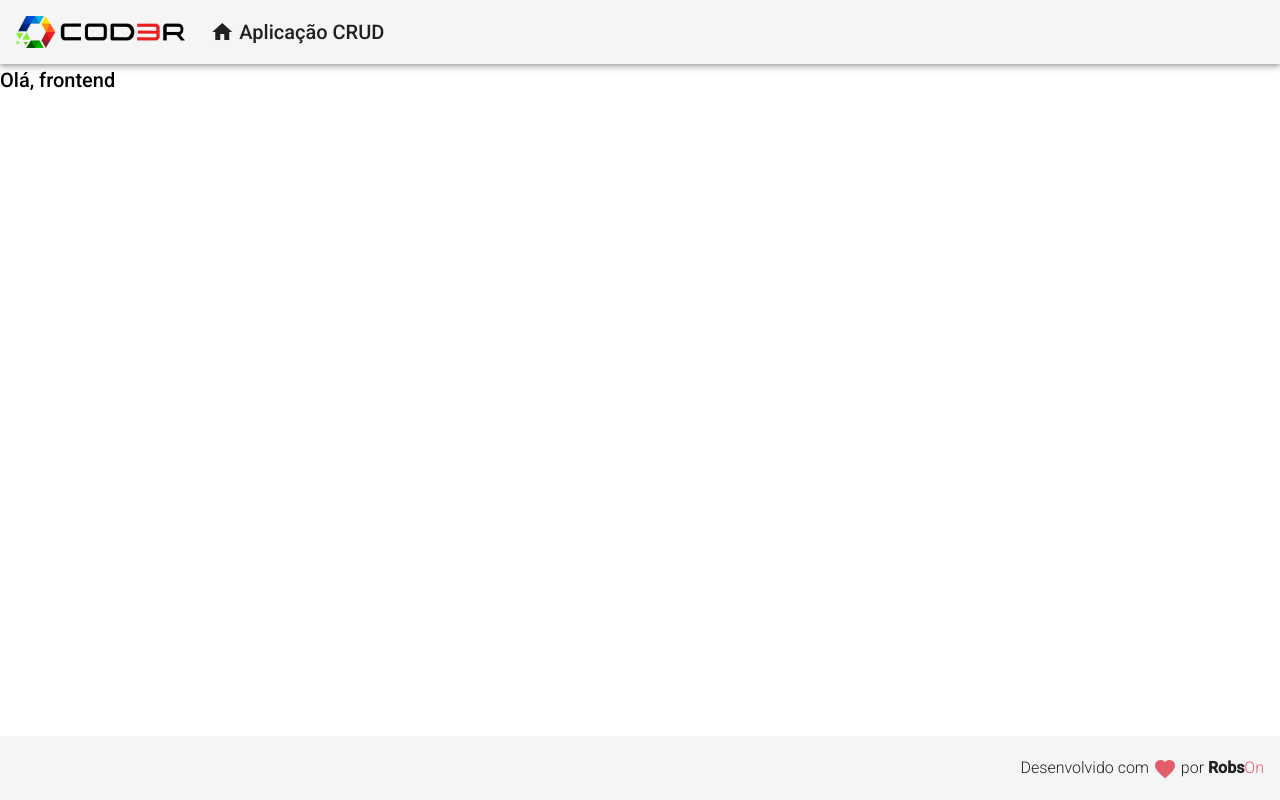
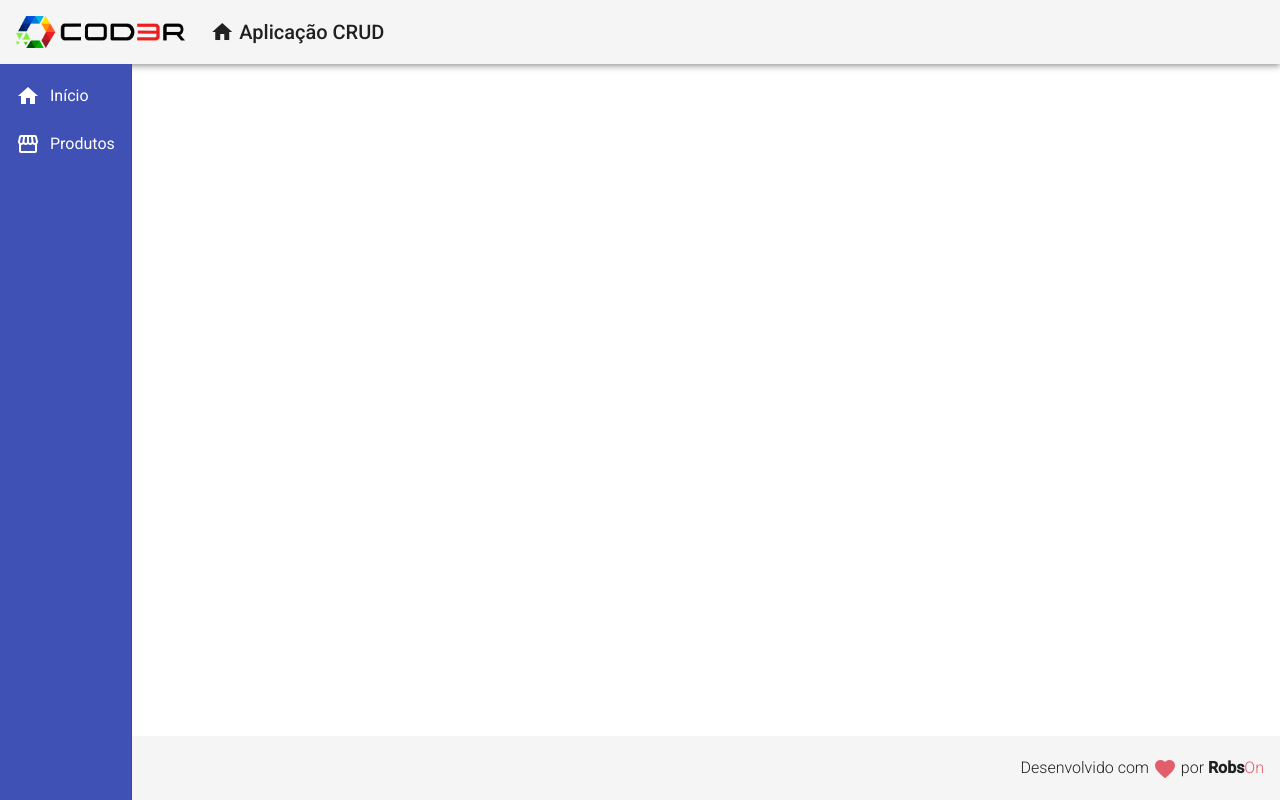
Before and after one commit to robsonshockwave/loja-confeccoes-angular, an Angular app in the folder frontend/: page / in a window 1280 px wide. Built offline with nearby package versions, Linux system fonts and the light colour scheme.

Commit message:
elemento nav criado

```diff
--- a/frontend/src/app/app.component.html
+++ b/frontend/src/app/app.component.html
@@ -1,3 +1,3 @@
 <app-header></app-header>
-<h2>Olá, {{ title }}</h2>
+<app-nav></app-nav>
 <app-footer></app-footer>
--- /dev/null
+++ b/frontend/src/app/components/template/nav/nav.component.css
@@ -0,0 +1,11 @@
+.sidenav {
+    background-color: #3f51b5;
+}
+
+.sidenav a {
+    color: #fff;
+}
+
+.sidenav i {
+    padding-right: 10px;
+}
--- /dev/null
+++ b/frontend/src/app/components/template/nav/nav.component.html
@@ -0,0 +1,18 @@
+<mat-sidenav-container class="container">
+    <mat-sidenav class="sidenav" mode="side" opened fixedInViewport="true" fixedTopGap="64">
+        <mat-nav-list class="nav-list">
+            <a mat-list-item>
+                <i class="material-icons">
+                    home
+                </i>
+                Início
+            </a>
+            <a mat-list-item>
+                <i class="material-icons">
+                    storefront
+                </i>
+                Produtos
+            </a>
+        </mat-nav-list>
+    </mat-sidenav>
+</mat-sidenav-container>
--- /dev/null
+++ b/frontend/src/app/components/template/nav/nav.component.ts
@@ -0,0 +1,15 @@
+import { Component, OnInit } from '@angular/core';
+
+@Component({
+  selector: 'app-nav',
+  templateUrl: './nav.component.html',
+  styleUrls: ['./nav.component.css']
+})
+export class NavComponent implements OnInit {
+
+  constructor() { }
+
+  ngOnInit(): void {
+  }
+
+}
```
Also changed, not shown: frontend/src/app/app.module.ts (+10 -2 lines).
